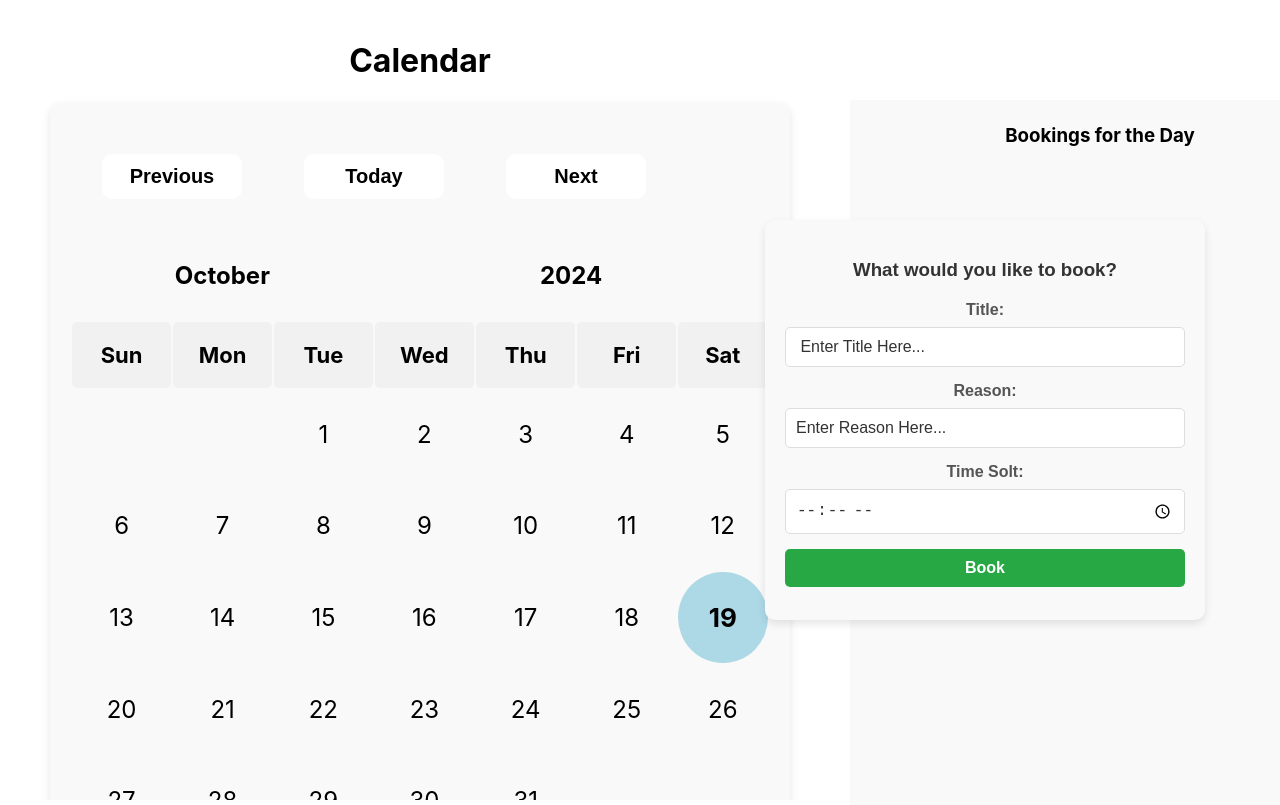
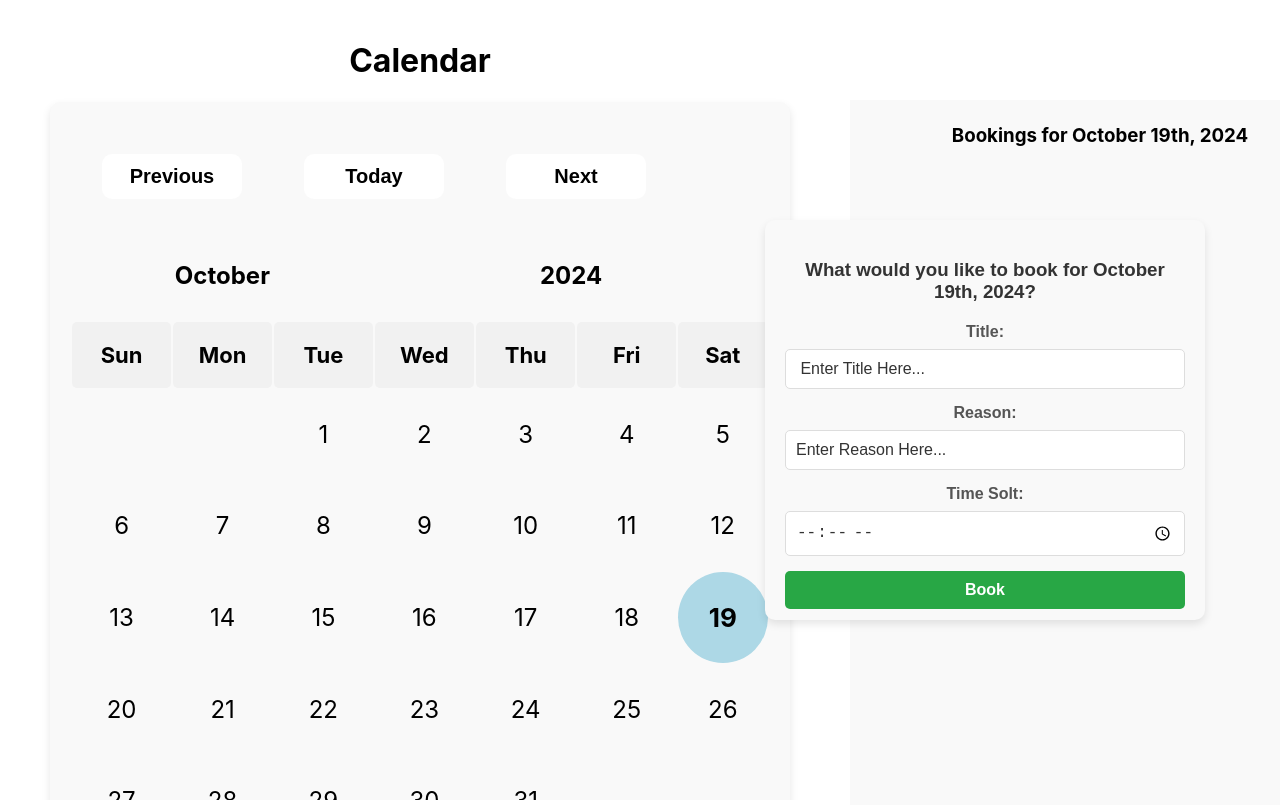
Before and after one commit to Shayaan-Kashif/Calendar-Web-App, a React (Create React App) app in the folder frontend/: page / in a window 1280 px wide. Shown: the top 805 px of the page. Built offline with nearby package versions, Linux system fonts and the light colour scheme.

Commit message:
Implemented Context to Allow Shared State between Components.

```diff
--- a/frontend/src/Components/Booking.jsx
+++ b/frontend/src/Components/Booking.jsx
@@ -1,14 +1,46 @@
-import React from "react";
+import React, { useState, useContext,useEffect } from "react"; // Add useContext to your import
 import '../Styles/Bookings.css';
+import { DateContext } from '../Context/DateContext';
 
 const Bookings = () => {
 
+    const {today, year, month, day, selectedDate, setYear, setMonth, setDay, setSelectedDate } = useContext(DateContext);
+    const [ending, setEnding] = useState("th");
+
+    const getMonthName = (month) => {
+        const monthNames = [
+          "January", "February", "March", "April", "May", "June",
+          "July", "August", "September", "October", "November", "December"
+        ];
+        return monthNames[month - 1];
+      };
+
+
+      useEffect(()=>{
+
+       if(selectedDate === 1 ||selectedDate === 21||selectedDate === 31){
+           setEnding("st");
+       }
+
+       else if(selectedDate === 2 ||selectedDate === 22){
+           setEnding("nd");
+       }
+
+       else if(selectedDate === 3 ||selectedDate === 23){
+           setEnding("rd");
+       }
+
+       else{
+           setEnding("th");
+       }
+
+      },[selectedDate]);
 
 
     return(
         <>
             <div className="Booking">
-                <h3>What would you like to book?</h3>
+                <h3>What would you like to book for {getMonthName(month)} {selectedDate}{ending}, {year}?</h3>
                 <form>
                     <label for="title">Title:</label>
                     <input type="text" name="title" className="booking-text" value=" Enter Title Here..."></input>
--- a/frontend/src/Components/Calendar.jsx
+++ b/frontend/src/Components/Calendar.jsx
@@ -1,14 +1,18 @@
-import React, { useState } from "react";
+import React, { useState, useContext } from "react"; // Add useContext to your import
 import '../Styles/Calendar.css';
+import { DateContext } from '../Context/DateContext';
 
 const Calendar = () => {
 
+    const {today, year, month, day, selectedDate, setYear, setMonth, setDay, setSelectedDate } = useContext(DateContext);
+
+    /*
     const today = new Date();
     const [year, setYear] = useState(today.getFullYear());
     const [month, setMonth] = useState((today.getMonth())+1); //) based so add 1 to get the actual month from 1-12
     const [day, setDay] = useState(today.getDate());
     const [selectedDate, setSelectedDate] = useState(day);
-
+    */
 
 
     const getMonthName = (month) => {
--- a/frontend/src/Components/LoadBookings.jsx
+++ b/frontend/src/Components/LoadBookings.jsx
@@ -1,14 +1,46 @@
-import React from "react";
+import React, { useState, useContext, useEffect } from "react";
 import "../Styles/LoadBookings.css";
+import { DateContext } from '../Context/DateContext';
 
 const LoadBookings = () => {
 
+    const {today, year, month, day, selectedDate, setYear, setMonth, setDay, setSelectedDate } = useContext(DateContext);
+    const [ending, setEnding] = useState("th");
+
+   useEffect(()=>{
+
+    if(selectedDate === 1 ||selectedDate === 21||selectedDate === 31){
+        setEnding("st");
+    }
+
+    else if(selectedDate === 2 ||selectedDate === 22){
+        setEnding("nd");
+    }
+
+    else if(selectedDate === 3 ||selectedDate === 23){
+        setEnding("rd");
+    }
+
+    else{
+        setEnding("th");
+    }
+
+   },[selectedDate]);
+
+
+    const getMonthName = (month) => {
+        const monthNames = [
+          "January", "February", "March", "April", "May", "June",
+          "July", "August", "September", "October", "November", "December"
+        ];
+        return monthNames[month - 1];
+      };
 
 
     return(
         <>
             <div className="LoadBookings">
-                <h3>Bookings for the Day</h3>
+                <h3>Bookings for {getMonthName(month)} {selectedDate}{ending}, {year}</h3>
 
             </div>
         </>
--- /dev/null
+++ b/frontend/src/Context/DateContext.jsx
@@ -0,0 +1,21 @@
+import React, { createContext, useState, useContext } from 'react';
+
+// Creating the context
+export const DateContext = createContext();
+
+// Creating the provider component
+export const DateProvider = ({ children }) => {
+
+  const today = new Date();
+  const [year, setYear] = useState(today.getFullYear());
+  const [month, setMonth] = useState(today.getMonth() + 1);
+  const [day, setDay] = useState(today.getDate());
+  const [selectedDate, setSelectedDate] = useState(day);
+
+
+  return (
+    <DateContext.Provider value={{today, year, setYear, month, setMonth, day, setDay, selectedDate, setSelectedDate }}>
+      {children}
+    </DateContext.Provider>
+  );
+};
```
Also changed, not shown: frontend/src/Pages/MainView.jsx (+5 -2 lines).
